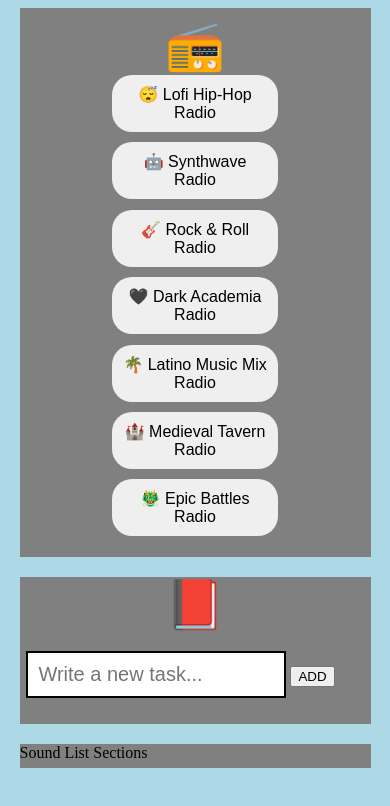
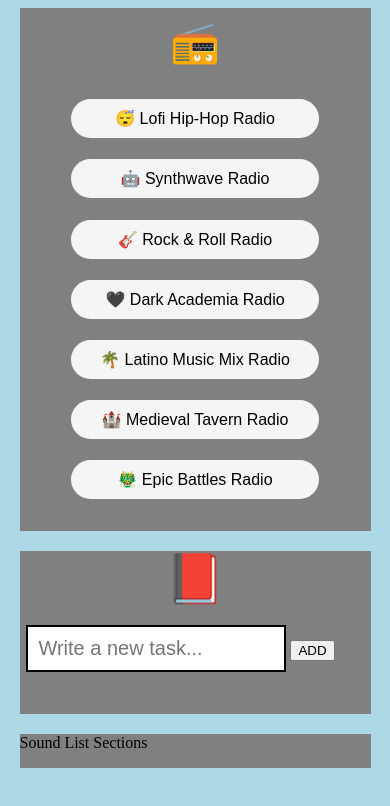
Before and after one commit to Farricius/MelodiaCafe, a website built with Vite: page index.html in a window 390 px wide. Built offline with nearby package versions, Linux system fonts and the light colour scheme.

Commit message:
Minor CSS Icon Fix for Mobile Testing

```diff
--- a/style.css
+++ b/style.css
@@ -12,6 +12,32 @@ body {
   width: 100%;
   height: 90vh;
 }
+
+.audio-play {
+  width: 75%;
+  font-size: 1rem;
+  padding: 10px;
+  border-radius: 20px;
+  border-style: none;
+}
+
+
+.item {
+  background: grey;
+}
+
+.item-1 {
+  flex-grow: 0.2;
+  display: flex;
+  flex-direction: column;
+  justify-content: space-evenly;
+  align-items: center;
+}
+
+.item-1>span {
+  font-size: 3rem;
+}
+
 
 @media only screen and (max-width: 800px) {
   body {
@@ -31,25 +57,16 @@ body {
   }
 
   .audio-play {
-    margin-bottom: 10px;
-    max-width: 100%;
+    margin-bottom: 20px;
+    background-color: whitesmoke;
+    width: 75%;
   }
-}
 
-.item {
-  background: grey;
-}
+  .item-1>span {
+    font-size: 2.50rem;
+    margin-bottom: 2rem;
+  }
 
-.item-1 {
-  flex-grow: 0.2;
-  display: flex;
-  flex-direction: column;
-  justify-content: space-evenly;
-  align-items: center;
-}
-
-.item-1>span {
-  font-size: 3rem;
 }
 
 .item-2 {
@@ -70,13 +87,7 @@ body {
   /* 30% */
 }
 
-.audio-play {
-  width: 50%;
-  font-size: 1rem;
-  padding: 10px;
-  border-radius: 20px;
-  border-style: none;
-}
+
 
 #merlina {
   /* background-image: url("https://media.tenor.com/S0uzXjSJS9kAAAAj/wednesday-dance-addams-dance.gif");
```
